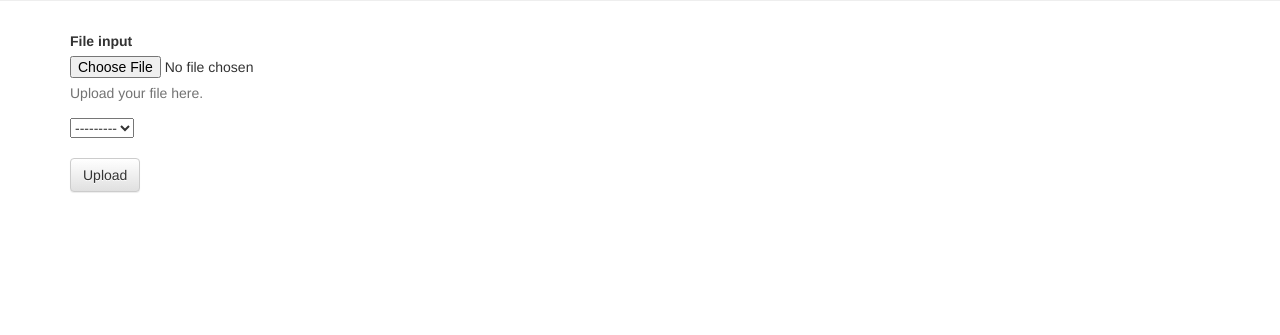
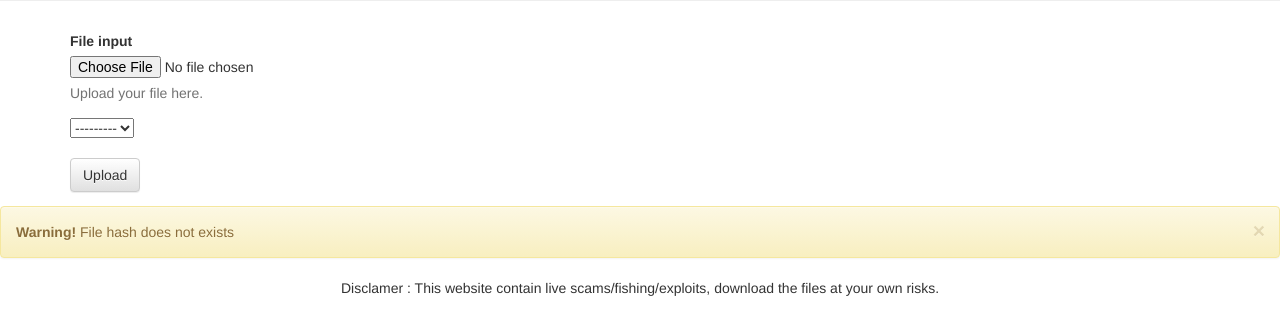
Before and after one commit to pouete/jstotal, a Django app: page /file/1 in a window 1280 px wide. Shown: the part 373-708 px from the top of the page. Run offline with Django 3.2, Linux system fonts and the light colour scheme; data that the repository does not hold is empty; some libraries are stand-ins or nearby versions.

Commit message:
added disclamer

```diff
--- a/frontend/templates/base.html
+++ b/frontend/templates/base.html
@@ -18,4 +18,9 @@
 <body>
 </body>
 {% endblock %}
+<footer>
+  <div style="text-align:center;">
+    <p> Disclamer : This website contain live scams/fishing/exploits, download the files at your own risks.</p>
+  </div>
+</footer>
 </html>
--- a/frontend/templates/index.html
+++ b/frontend/templates/index.html
@@ -1,6 +1,7 @@
 {% extends "base.html" %}
 {% load staticfiles %}
 {% block content %}
+<body height=100%>
   <div class="jumbotron specialjum">
       <div class="container">
           <div class="row">
@@ -51,4 +52,11 @@
   </div>
 </div>
 </div>
+{% if Error %}
+<div style="bottom:-50px;" class="alert alert-warning alert-dismissable">
+      <button type="button" class="close" data-dismiss="alert" aria-hidden="true">&times;</button>
+      <strong>Warning!</strong> {{ Error }}   </div>
+
+{% endif %}
+</body>
 {% endblock %}
```
